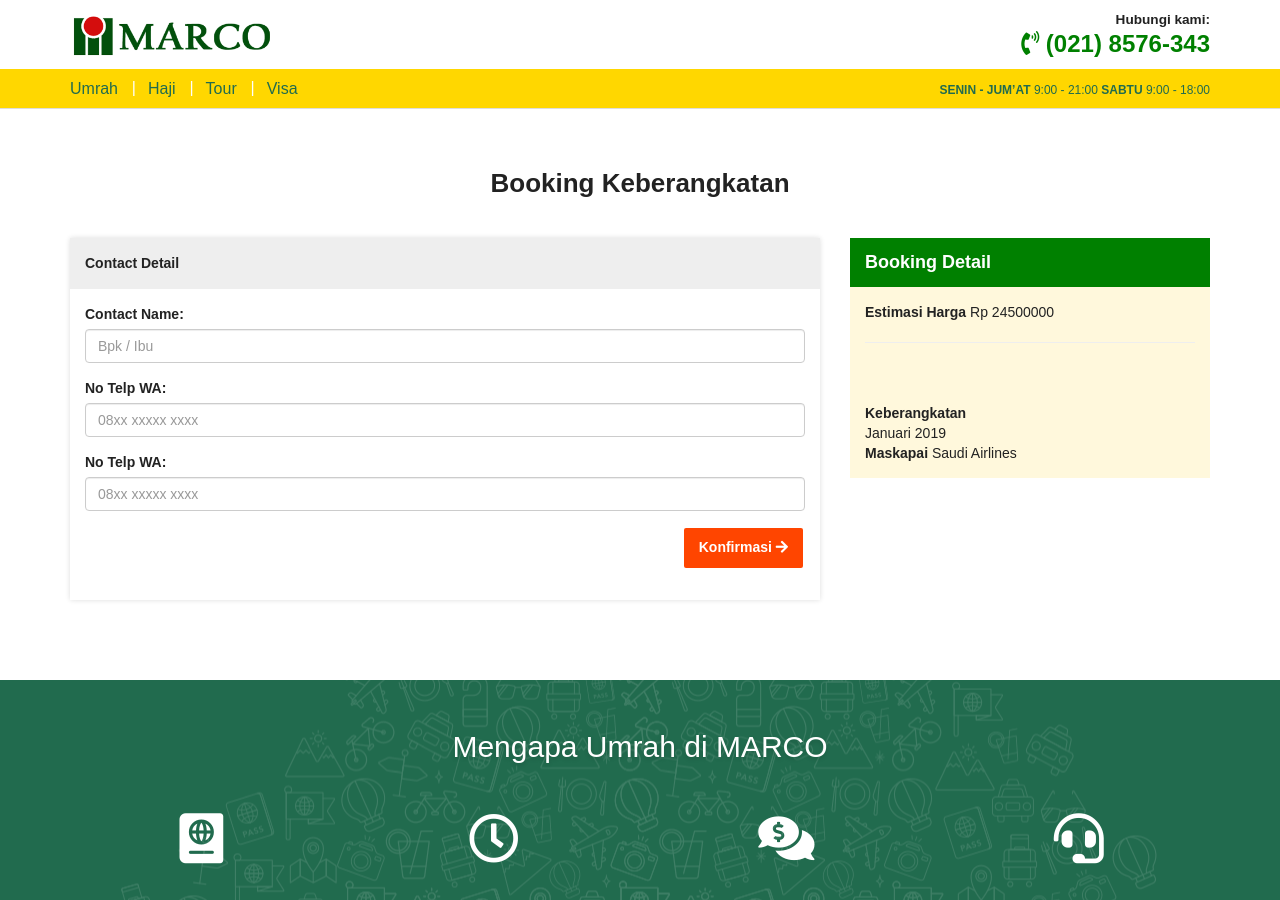
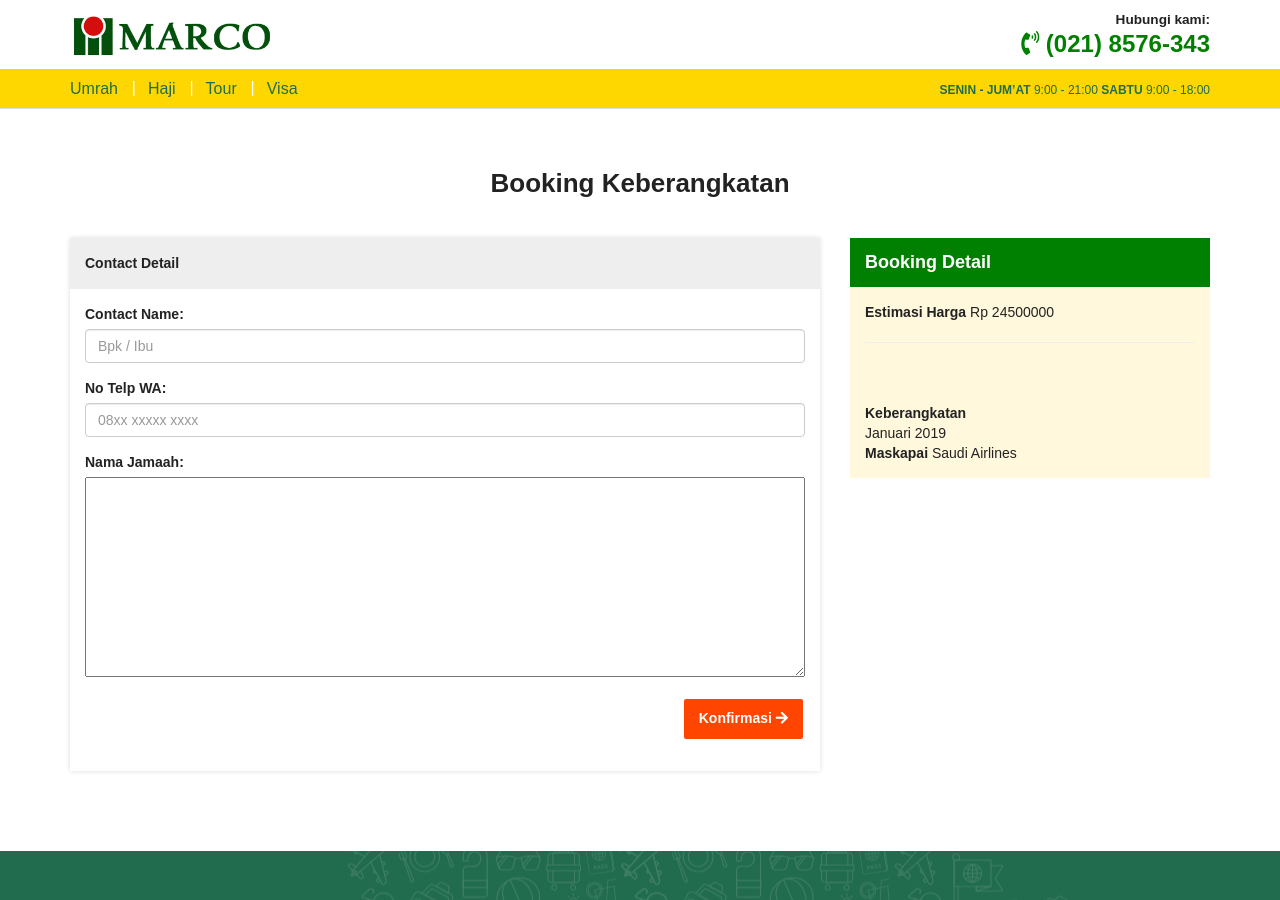
Before and after one commit to kemtol/marco, a Jekyll site: the page built from pages/booking.html, in a window 1280 px wide and 900 px high. Built offline with Jekyll 4.4.1, drawn with Linux system fonts in a browser that asks for light colours; nearby versions of some CDN libraries; a script that is not in the unit is left out.

Commit message:
Update booking.html

```diff
--- a/pages/booking.html
+++ b/pages/booking.html
@@ -34,9 +34,10 @@ layout: default
 
                 <!-- Text input-->
                 <div class="form-group mb-20">
-                  <label class="col-xs-12" for="wa">No Telp WA:</label>
+                  <label class="col-xs-12" for="wa">Nama Jamaah:</label>
                   <div class="col-xs-12">
-                  <input id="wa" name="wa" type="text" placeholder="08xx xxxxx xxxx" class="form-control input-md">
+                  <textarea id="jamaah" name="jamaah" style="width:100%;height:200px" placeholder="1. Namar Lengkap 1&#10;2. Nama Lengkap 2&#10;3. Dst..">
+                  </textarea>
                   </div>
                 </div>
 
```
